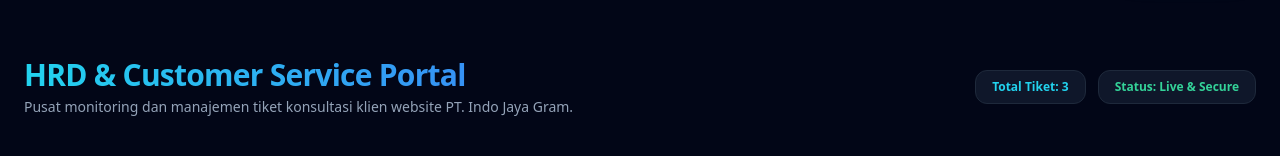
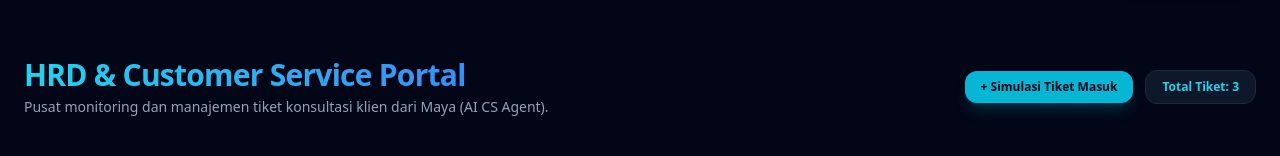
Before and after one commit to aihome30/Repo-company, a Next.js app: page /support in a window 1280 px wide. Shown: the part 185-341 px from the top of the page. Built offline with nearby package versions, Linux system fonts and the light colour scheme; no server answers.

Commit message:
fix: resolve potential hydration and state sync bugs in support portal

```diff
--- a/src/app/support/page.tsx
+++ b/src/app/support/page.tsx
@@ -1,6 +1,6 @@
 'use client';
 
-import { useState } from 'react';
+import { useState, useEffect } from 'react';
 import Navbar from '@/components/Navbar';
 import Footer from '@/components/Footer';
 
@@ -14,14 +14,47 @@ interface Ticket {
 }
 
 export default function CustomerServicePortal() {
-  const [tickets, setTickets] = useState<Ticket[]>([
-    { id: 'TICK-001', clientName: 'Budi Santoso', service: 'Custom Web Dev', message: 'Halo, saya ingin buat platform e-commerce skala enterprise.', status: 'New', time: '10 mins ago' },
-    { id: 'TICK-002', clientName: 'Siti Rahma', service: 'Automasi AI', message: 'Apakah bisa integrasi agen AI untuk WhatsApp CS kami?', status: 'In Progress', time: '1 hour ago' },
-    { id: 'TICK-003', clientName: 'Rian Pratama', service: 'Payment Gateway', message: 'Butuh integrasi Xendit untuk SaaS kami.', status: 'Resolved', time: 'Yesterday' },
-  ]);
+  const [tickets, setTickets] = useState<Ticket[]>([]);
+
+  useEffect(() => {
+    // Load initial or live stored tickets
+    const defaultTickets: Ticket[] = [
+      { id: 'TICK-001', clientName: 'Budi Santoso', service: 'Custom Web Dev', message: 'Halo, saya ingin buat platform e-commerce skala enterprise.', status: 'New', time: '10 mins ago' },
+      { id: 'TICK-002', clientName: 'Siti Rahma', service: 'Automasi AI', message: 'Apakah bisa integrasi agen AI untuk WhatsApp CS kami?', status: 'In Progress', time: '1 hour ago' },
+      { id: 'TICK-003', clientName: 'Rian Pratama', service: 'Payment Gateway', message: 'Butuh integrasi Xendit untuk SaaS kami.', status: 'Resolved', time: 'Yesterday' },
+    ];
+
+    const saved = localStorage.getItem('indojaya_tickets');
+    if (saved) {
+      try {
+        setTickets(JSON.parse(saved));
+      } catch {
+        setTickets(defaultTickets);
+      }
+    } else {
+      setTickets(defaultTickets);
+      localStorage.setItem('indojaya_tickets', JSON.stringify(defaultTickets));
+    }
+  }, []);
 
   const updateStatus = (id: string, newStatus: 'New' | 'In Progress' | 'Resolved') => {
-    setTickets(tickets.map(t => t.id === id ? { ...t, status: newStatus } : t));
+    const updated = tickets.map(t => t.id === id ? { ...t, status: newStatus } : t);
+    setTickets(updated);
+    localStorage.setItem('indojaya_tickets', JSON.stringify(updated));
+  };
+
+  const addTestTicket = () => {
+    const newT: Ticket = {
+      id: `TICK-00${tickets.length + 1}`,
+      clientName: 'Klien Baru (Web)',
+      service: 'Custom Web / AI',
+      message: 'Halo Maya, saya butuh konsultasi pembuatan sistem web perusahaan.',
+      status: 'New',
+      time: 'Baru saja'
+    };
+    const updated = [newT, ...tickets];
+    setTickets(updated);
+    localStorage.setItem('indojaya_tickets', JSON.stringify(updated));
   };
 
   return (
@@ -35,15 +68,18 @@ export default function CustomerServicePortal() {
               HRD & Customer Service Portal
             </h1>
             <p className="text-slate-400 text-sm mt-1">
-              Pusat monitoring dan manajemen tiket konsultasi klien website PT. Indo Jaya Gram.
+              Pusat monitoring dan manajemen tiket konsultasi klien dari Maya (AI CS Agent).
             </p>
           </div>
-          <div className="flex gap-3">
+          <div className="flex items-center gap-3">
+            <button
+              onClick={addTestTicket}
+              className="px-4 py-2 bg-cyan-500 hover:bg-cyan-400 text-slate-950 rounded-xl text-xs font-bold transition shadow-lg shadow-cyan-500/20"
+            >
+              + Simulasi Tiket Masuk
+            </button>
             <span className="px-4 py-2 bg-slate-900 border border-slate-800 rounded-xl text-xs font-semibold text-cyan-400">
               Total Tiket: {tickets.length}
-            </span>
-            <span className="px-4 py-2 bg-slate-900 border border-slate-800 rounded-xl text-xs font-semibold text-emerald-400">
-              Status: Live & Secure
             </span>
           </div>
         </div>
```
